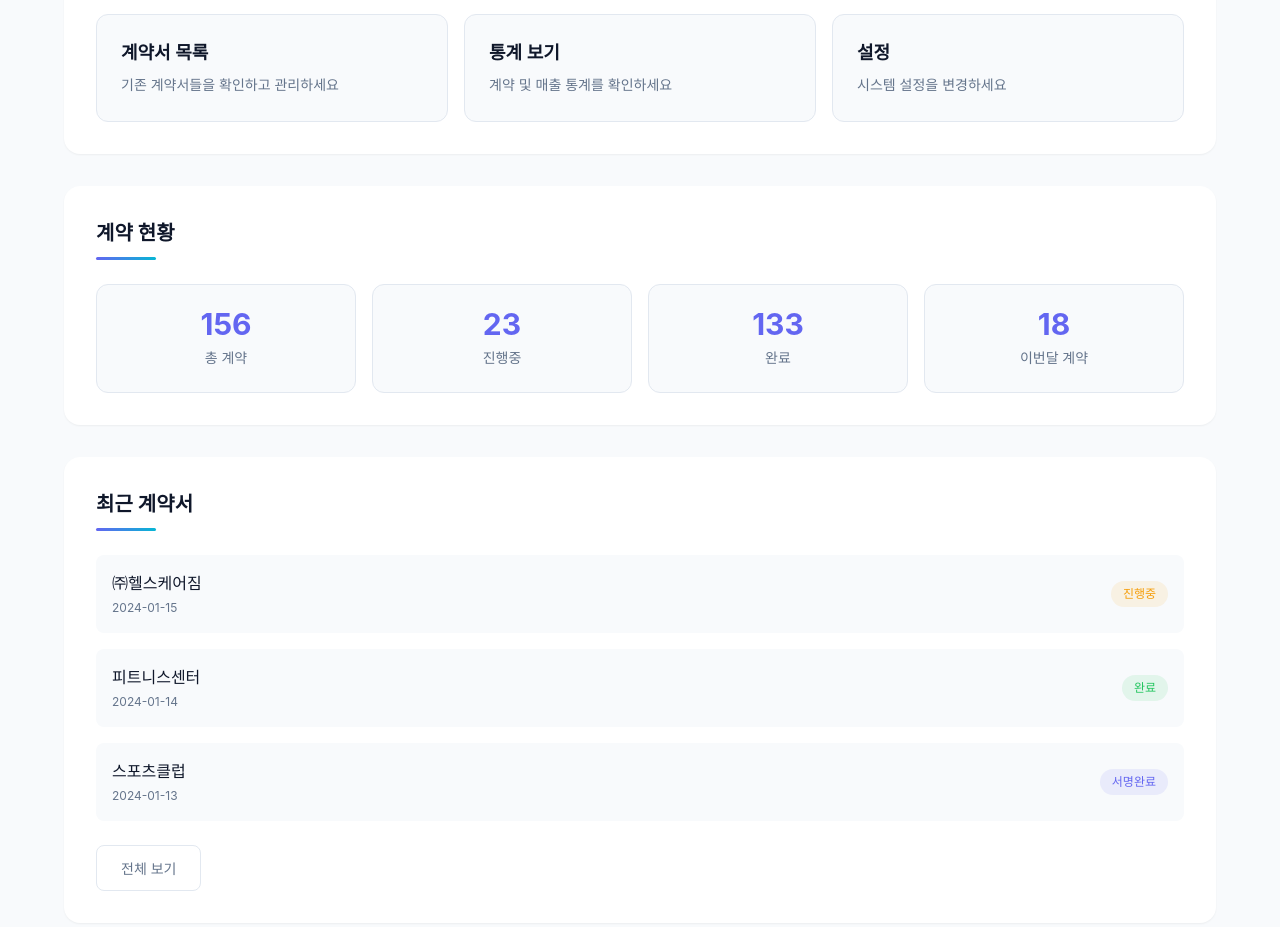
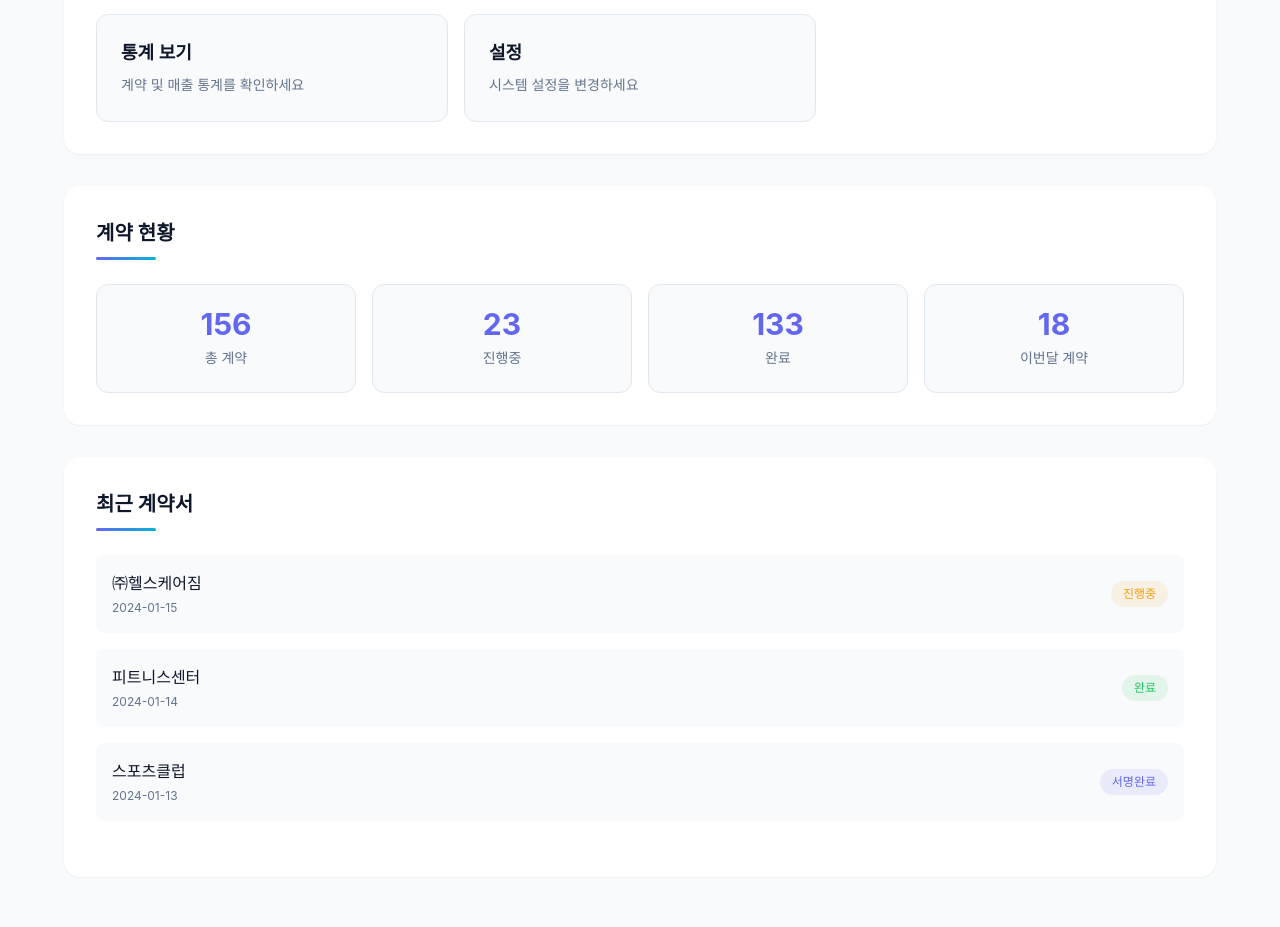
Before and after one commit to dowon9060/dagym_new, a React (Create React App) app: page /dashboard in a window 1280 px wide. Shown: the part 325-1252 px from the top of the page. Built offline with nearby package versions, Linux system fonts and the light colour scheme; no server answers; sample sign-in values are in the browser's storage; a web font is replaced by a local one.

Commit message:
대시보드에서 계약서 목록 관리 항목 삭제

```diff
--- a/package.json
+++ b/package.json
@@ -29,7 +29,7 @@
     "web-vitals": "^2.1.4"
   },
   "scripts": {
-    "start": "react-scripts start",
+    "start": "PORT=2000 react-scripts start",
     "build": "react-scripts build",
     "test": "react-scripts test",
     "eject": "react-scripts eject"
--- a/src/pages/DashboardPage.tsx
+++ b/src/pages/DashboardPage.tsx
@@ -11,9 +11,6 @@ export function DashboardPage() {
     navigate(ROUTES.BUSINESS_INFO);
   };
 
-  const handleContractList = () => {
-    navigate(ROUTES.CONTRACT_LIST);
-  };
 
   const handleFacilityManagement = () => {
     navigate(ROUTES.FACILITY_MANAGEMENT);
@@ -102,17 +99,6 @@ export function DashboardPage() {
                     </div>
                   </div>
 
-                  <div
-                    className="action-card"
-                    onClick={handleContractList}
-                  >
-                    <div className="action-content">
-                      <h3 className="action-title">계약서 목록</h3>
-                      <p className="action-description">
-                        기존 계약서들을 확인하고 관리하세요
-                      </p>
-                    </div>
-                  </div>
 
                   <div
                     className="action-card"
@@ -200,12 +186,6 @@ export function DashboardPage() {
               </div>
             </div>
 
-            <button
-              className="view-all-button"
-              onClick={handleContractList}
-            >
-              전체 보기
-            </button>
           </section>
 
         </div>
```
